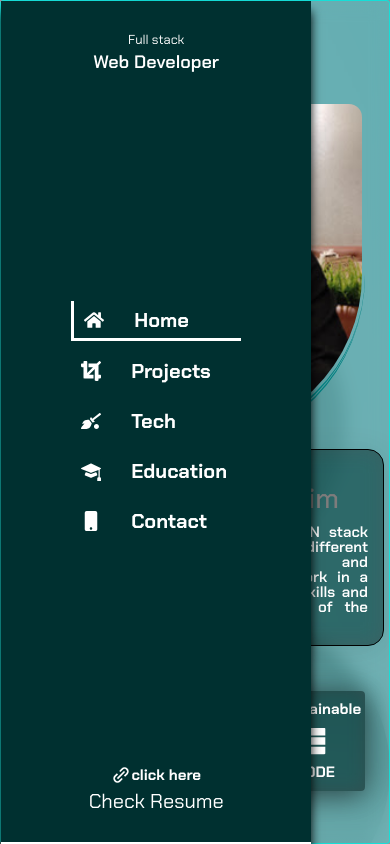
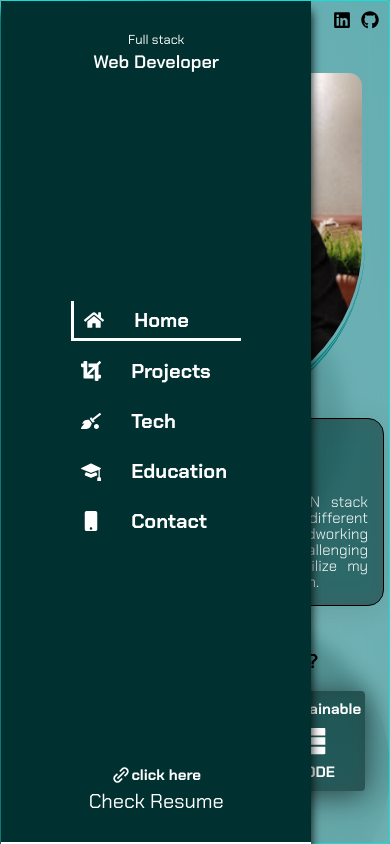
Before and after one commit to mahfuz-ta09/my-portfolio-website, a Next.js app: page / in a window 390 px wide. Built offline with nearby package versions, Linux system fonts and the light colour scheme.

Commit message:
navbar changed

```diff
--- a/src/css/Home/Home.css
+++ b/src/css/Home/Home.css
@@ -319,12 +319,17 @@
         width: 100%;
         display: flex;
         align-items: start;
-        justify-content: center;
-        flex-direction: column;
+        justify-content: space-between;
+        flex-direction: row;
         margin-bottom: 0px;
         padding: 10px;
     }
-
+    .mail-item h1{
+        font-size: 16px;
+    }
+    .mail-item-logo{
+        font-size: 16px;
+    }
     .socio-item{
         display: flex;
         align-items: center;
@@ -333,7 +338,7 @@
     }
 
     .socio-item-link{
-        font-size: 25px;
+        font-size: 18px;
         color: rgb(0, 0, 0);
     }
 
@@ -375,14 +380,14 @@
     }
 
     .hero-tag h1{
-        font-size: 28px;
+        font-size: 20px;
         line-height: 32px;
         font-weight: 500;
     }
 
 
     .hero-tag p{
-        font-size: 18px;
+        font-size: 16px;
         line-height: 18px;
         font-weight: 300;
     }
@@ -390,8 +395,8 @@
 
     .hero-des{
         font-size: 15px;
-        line-height: 15px;
-        font-weight: 600;
+        line-height: 16px;
+        font-weight: 300;
         text-align: justify;
         color: white;
         padding-top: 10px;
@@ -402,17 +407,21 @@
         width: 100%;
         display: flex;
         flex-direction: column;
-        align-items: start;
+        align-items: center;
         justify-content: start;
         margin-top: 0px;
     }
 
+    .small-details  h1{
+        font-size: 20px;
+        padding: 30px 0 10px 0;
+    }
 
 }
 
 
 @media screen and (max-width:380px) {
-    .home-content{
+    /* .home-content{
         gap: 20px;
         scrollbar-width: none;
     }
@@ -431,6 +440,6 @@
         font-weight: 700;
         color: rgb(126, 124, 124);
         position: relative;
-    }
+    } */
 
 }
```
